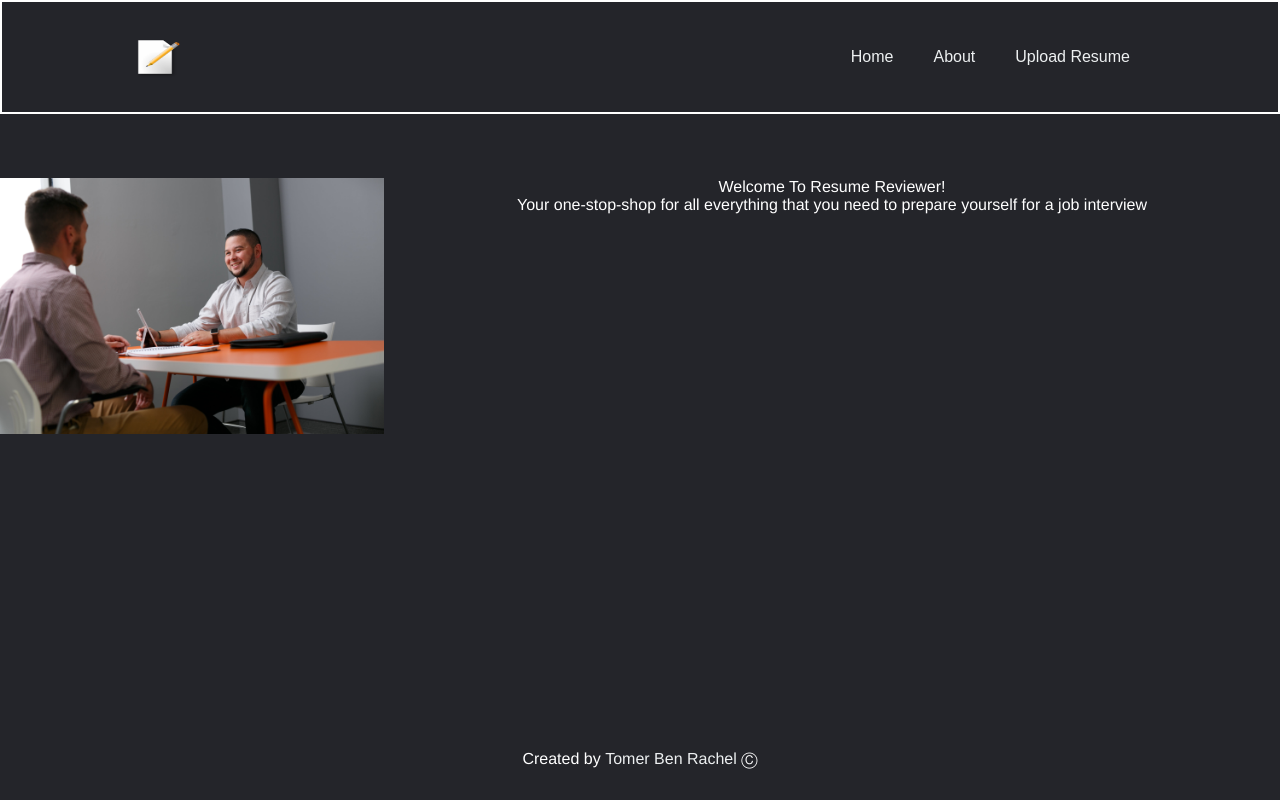
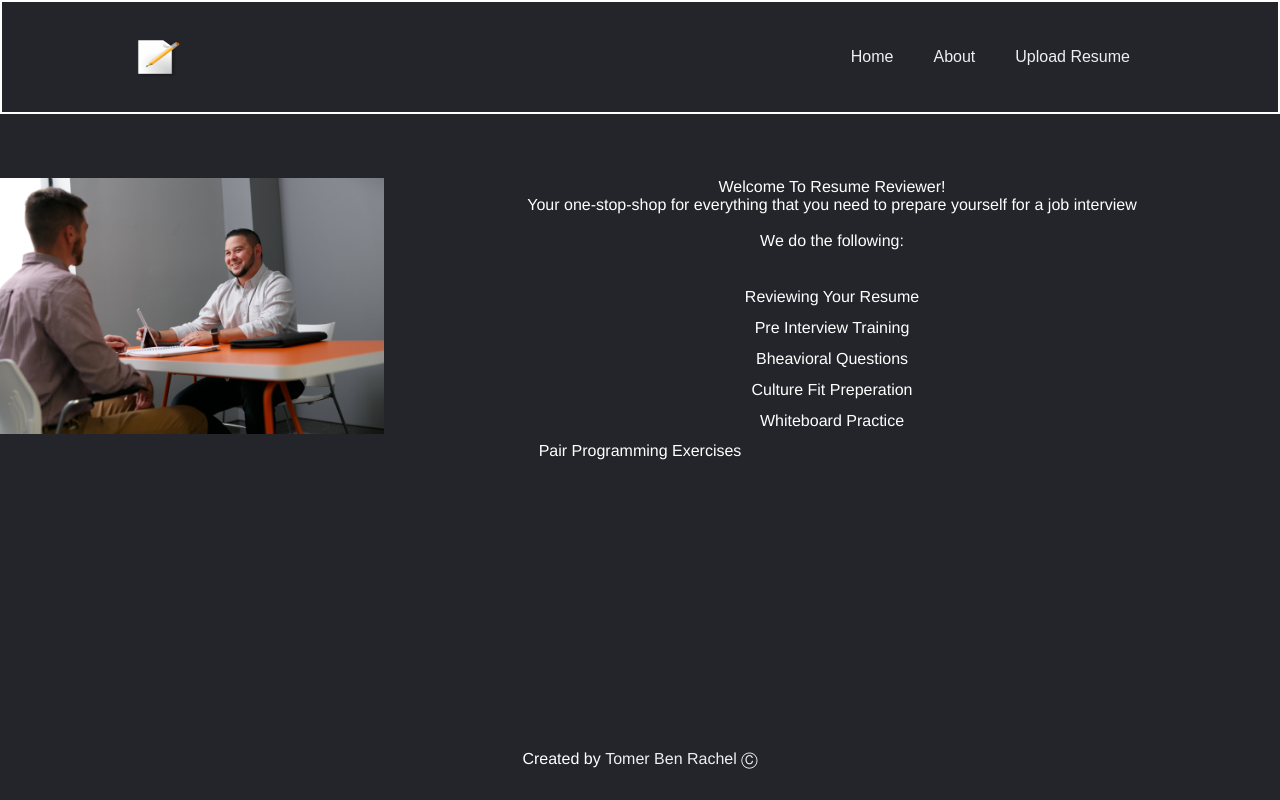
Before and after one commit to TomerPacific/resume-reviewer, a Vue app: page / in a window 1280 px wide. Built offline with nearby package versions, Linux system fonts and the light colour scheme; no server answers.

Commit message:
resume-reviewer adding content to home page

```diff
--- a/src/views/Home.vue
+++ b/src/views/Home.vue
@@ -2,8 +2,23 @@
   <div class="home">
     <img id="interview" src="../assets/interview.jpg" alt="interview" title="Photo by Rachel Danner on Unsplash">
     <p>Welcome To Resume Reviewer! <br>
-      Your one-stop-shop for all everything that you need to prepare yourself for a job interview</p>
+      Your one-stop-shop for everything that you need to prepare yourself for a job interview<br>
+    </p>
+    <br>
+    <p>We do the following:</p>
+
+    <div>
+      <ul id="points">
+        <li>Reviewing Your Resume</li>
+        <li>Pre Interview Training</li>
+        <li>Bheavioral Questions</li>
+        <li>Culture Fit Preperation</li>
+        <li>Whiteboard Practice</li>
+        <li>Pair Programming Exercises</li>
+      </ul>
+    </div>
   </div>
+
 </template>
 
 <script>
@@ -32,4 +47,17 @@ export default {
     width: 30%;
     float: left;
   }
+
+  #points {
+    list-style: none;
+    margin-top: 3%;
+  }
+
+  #points li {
+    margin-bottom: 1%;
+  }
+
+  #points li:hover {
+    color: #0088A9;
+  }
 </style>
```
